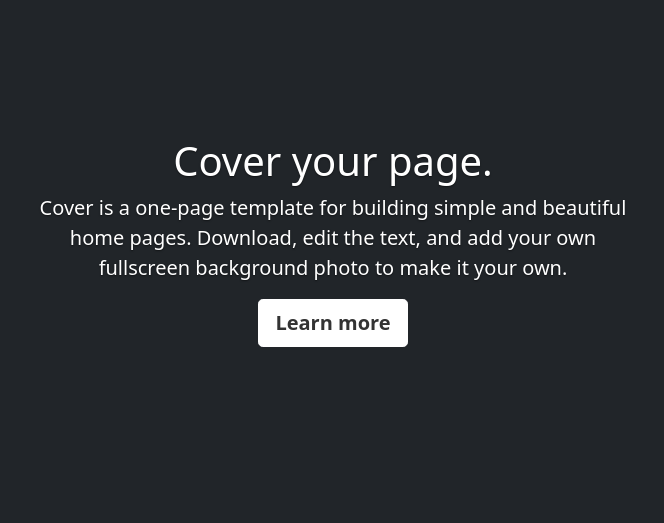
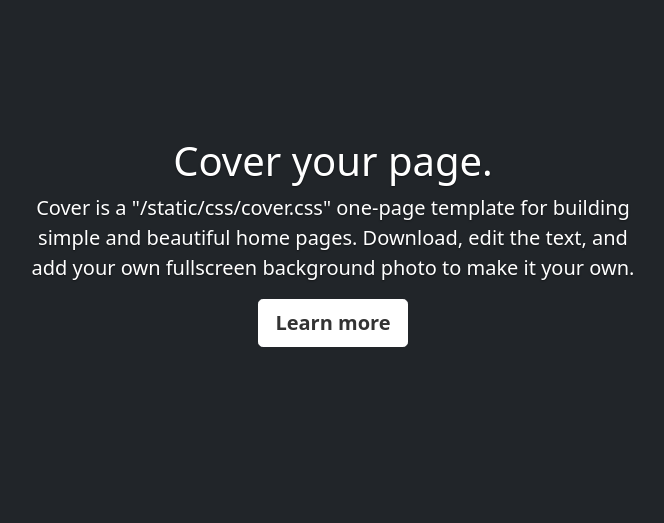
Before and after one commit to Shubhabrata08/AIVideoUpscaler, a Django app: page / in a window 1280 px wide. Shown: the part 148-671 px from the top of the page, without its empty margins (307-971 px from the left). Run offline with Django 4.2, Linux system fonts and the light colour scheme.

Commit message:
settings.py config for Static files

```diff
--- a/AIVideoUpscaler/AIVideoUpscaler/settings.py
+++ b/AIVideoUpscaler/AIVideoUpscaler/settings.py
@@ -114,12 +114,12 @@ USE_TZ = True
 
 # Static files (CSS, JavaScript, Images)
 # https://docs.djangoproject.com/en/4.0/howto/static-files/
-
-STATIC_URL = 'static/'
+STATIC_URL = '/static/'
 STATICFILES_DIR=[
-    os.path.join(BASE_DIR,'static'),
+    os.path.join(BASE_DIR,'static')
 ]
 STATIC_ROOT=os.path.join(BASE_DIR,'assets')
+print(STATICFILES_DIR)
 
 # Default primary key field type
 # https://docs.djangoproject.com/en/4.0/ref/settings/#default-auto-field
--- a/AIVideoUpscaler/AIVideoUpscaler/urls.py
+++ b/AIVideoUpscaler/AIVideoUpscaler/urls.py
@@ -15,6 +15,8 @@ Including another URLconf
 """
 from django.contrib import admin
 from django.urls import path,include
+from django.conf import settings
+from django.conf.urls.static import static
 
 urlpatterns = [
     path('',include('AIVU.urls')),
--- a/AIVideoUpscaler/templates/index.html
+++ b/AIVideoUpscaler/templates/index.html
@@ -51,7 +51,7 @@
 
   <main class="px-3">
     <h1>Cover your page.</h1>
-    <p class="lead">Cover is a one-page template for building simple and beautiful home pages. Download, edit the text, and add your own fullscreen background photo to make it your own.</p>
+    <p class="lead">Cover is a "{% static 'css/cover.css' %}" one-page template for building simple and beautiful home pages. Download, edit the text, and add your own fullscreen background photo to make it your own.</p>
     <p class="lead">
       <a href="#" class="btn btn-lg btn-secondary fw-bold border-white bg-white">Learn more</a>
     </p>
```
Also changed, not shown: AIVideoUpscaler/db.sqlite3, db.sqlite3 (added).
